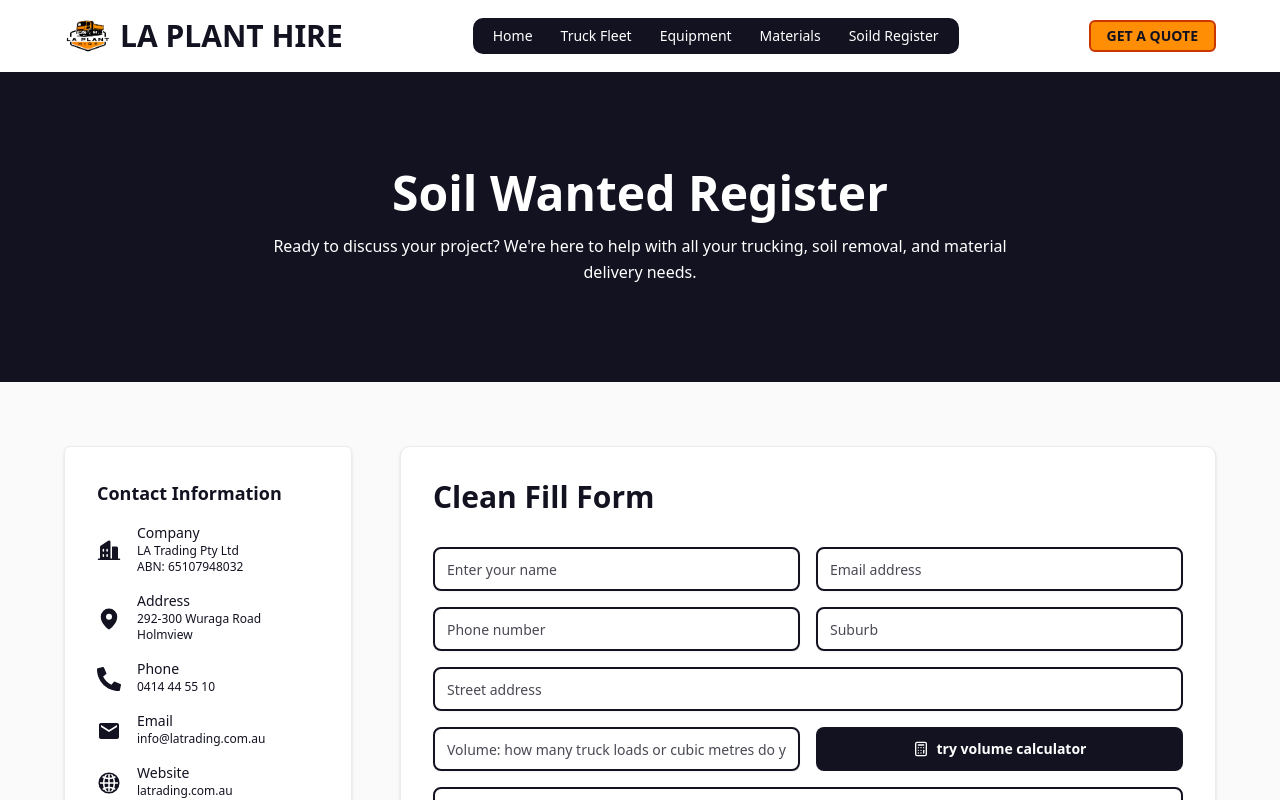
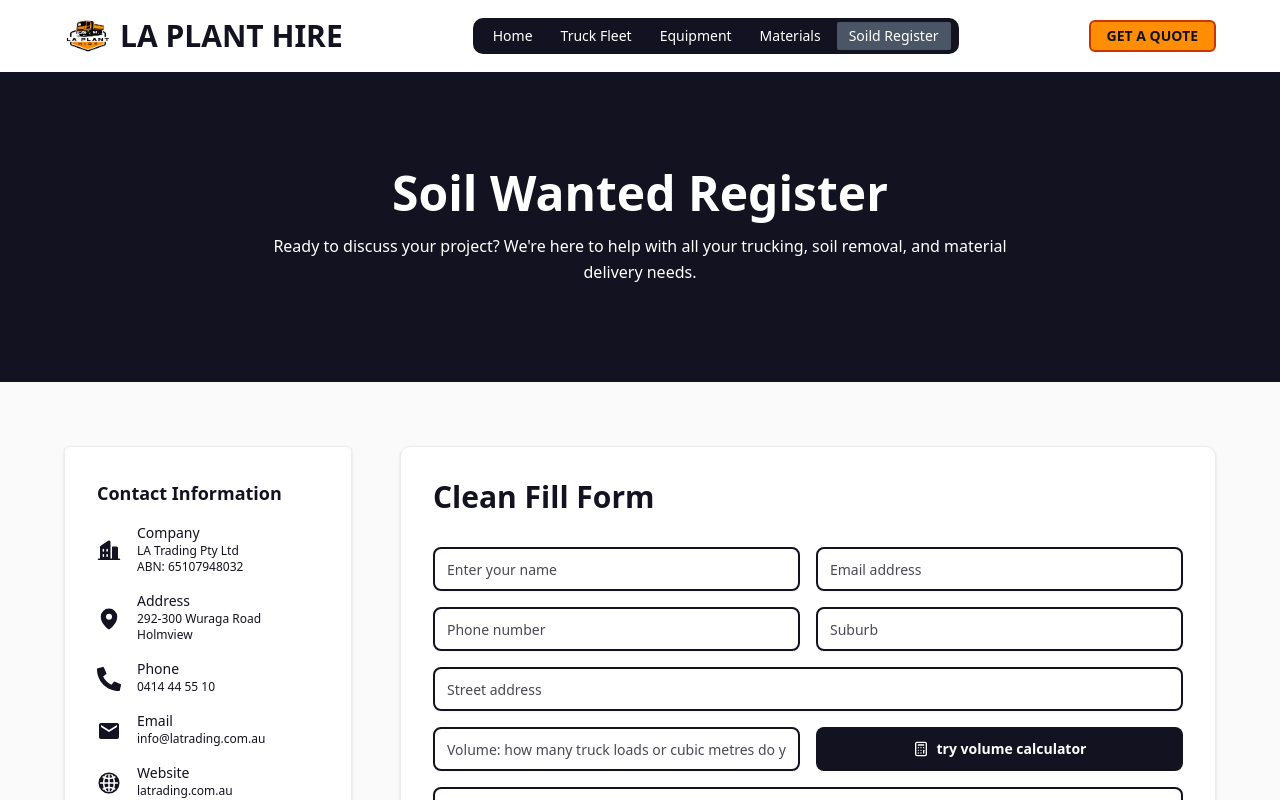
Before and after one commit to Rahul-Mallik-CSE/La-Plant-Hire, a Next.js app: page /soil-register in a window 1280 px wide. Shown: the top 800 px of the page. Built offline with nearby package versions, Linux system fonts and the light colour scheme.

Commit message:
feat: update MenuButtons and ContactInfo components for soil register integration

```diff
--- a/src/components/CommonComponents/MenuButtons.tsx
+++ b/src/components/CommonComponents/MenuButtons.tsx
@@ -31,7 +31,7 @@
         <Link
           href="/truck-fleet"
           className={`text-white text-sm font-medium px-1 lg:px-3 py-1 rounded-xs transition ${
-            pathname === "/truck-fleets" ? "bg-gray-600" : "hover:bg-gray-700"
+            pathname === "/truck-fleet" ? "bg-gray-600" : "hover:bg-gray-700"
           }`}
         >
           Truck Fleet
@@ -55,7 +55,7 @@
         <Link
           href="/soil-register"
           className={`text-white text-sm font-medium px-1 lg:px-3 py-1 rounded-xs transition ${
-            pathname === "/contact" ? "bg-gray-600" : "hover:bg-gray-700"
+            pathname === "/soil-register" ? "bg-gray-600" : "hover:bg-gray-700"
           }`}
         >
           Soild Register
@@ -93,7 +93,7 @@
             <DropdownMenuItem
               asChild
               className={`py-1 ${
-                pathname === "/truck-fleets"
+                pathname === "/truck-fleet"
                   ? "bg-primary focus:bg-black text-white"
                   : "focus:bg-gray-200 focus:text-black"
               }`}
@@ -129,7 +129,7 @@
             <DropdownMenuItem
               asChild
               className={`py-1 ${
-                pathname === "/contact"
+                pathname === "/soil-register"
                   ? "bg-primary focus:bg-black text-white"
                   : "focus:bg-gray-200 focus:text-black"
               }`}
--- a/src/components/ContactComponents/SubComponents/ContactInfo.tsx
+++ b/src/components/ContactComponents/SubComponents/ContactInfo.tsx
@@ -1,8 +1,8 @@
 /** @format */
 
 import { Button } from "@/components/ui/button";
-import { contactInfoData } from "@/data/contactData";
-import { ContactInfoItem } from "@/types/contactTypes";
+import { contactInfoData } from "@/data/soilRegisterData";
+import { ContactInfoItem } from "@/types/soilRegisterTypes";
 import { FaDirections } from "react-icons/fa";
 
 export default function ContactInfo() {
--- a/src/data/contactData.tsx
+++ b/src/data/soilRegisterData.tsx
@@ -1,6 +1,6 @@
 /** @format */
 
-import { ContactInfoItem } from "@/types/contactTypes";
+import { ContactInfoItem } from "@/types/soilRegisterTypes";
 import { PiBuildingsFill, PiMapPinFill } from "react-icons/pi";
 import { FaPhoneAlt } from "react-icons/fa";
 import { MdEmail } from "react-icons/md";
```
Also changed, not shown: src/types/soilRegisterTypes.tsx (renamed from src/types/contactTypes.tsx).
